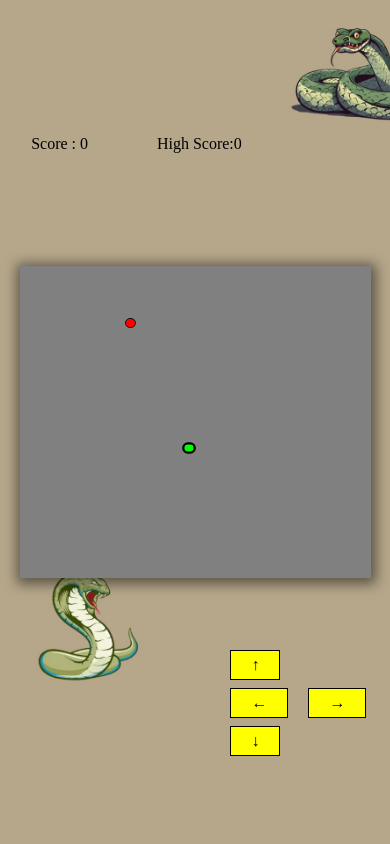
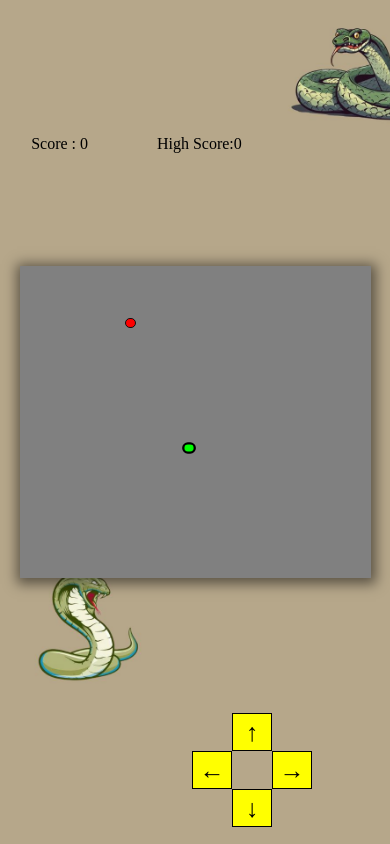
Before and after one commit to SrinivasReddy78/ArcadeSnakeGame, a plain HTML site: page index.html in a window 390 px wide. Drawn offline with Linux system fonts and the light colour scheme; a web font is replaced by a local one.

Commit message:
Updated SnakeGame.css

```diff
--- a/SnakeGame.css
+++ b/SnakeGame.css
@@ -66,22 +66,30 @@ body{
     font-size: 20px;
     color: black;
 }
-.controls{
-    /* display: flex; */
-    /* align-items: center; */
+.controls {
+    display: flex;
+    flex-direction: column;
+    align-items: center;
+    justify-content: center;
     position: absolute;
-    bottom: 2vmin;
-    width: auto;
-}
-.btn{
-    padding: 5px 20px;
-    margin: 4px 8px;
-    background-color: yellow;
-    font-size: 18px;
-    outline: none;
-    border: 1px solid;
+    display: none;
 }
 
+.horizontal {
+    display: flex;
+    gap: 40px;
+}
+
+.controls .btn {
+    /* padding: 5px 10px; */
+    width: 40px;
+    height: 38px;
+    font-size: 25px;
+    outline: none;
+    background-color: yellow;
+    border: 1px solid;
+    position: relative;
+}
 @media (min-width:100px) and (max-width:600px) {
     body{
         background: url("snakemobile.jpg");
@@ -100,8 +108,9 @@ body{
         font-size: 16px;
     }
     .controls{
-        right: 4%;
-        bottom: 10%;
+        display: flex;
+        right: 20%;
+        bottom: 2%;
     }
     .btn{
         font-size:16px ;
```
